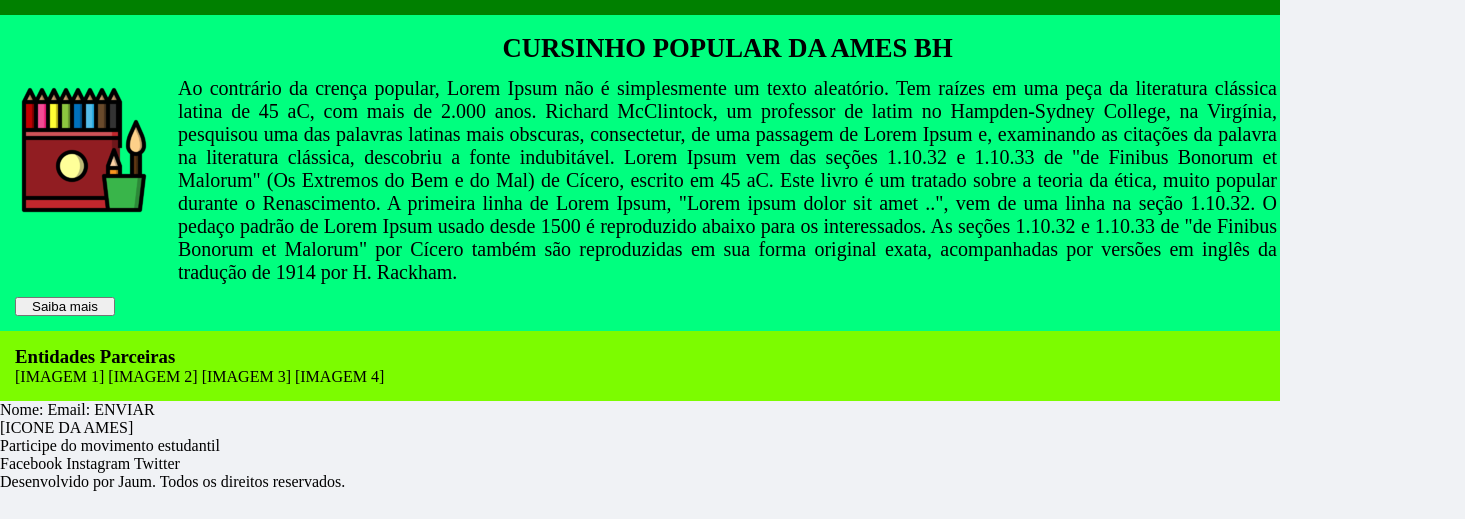
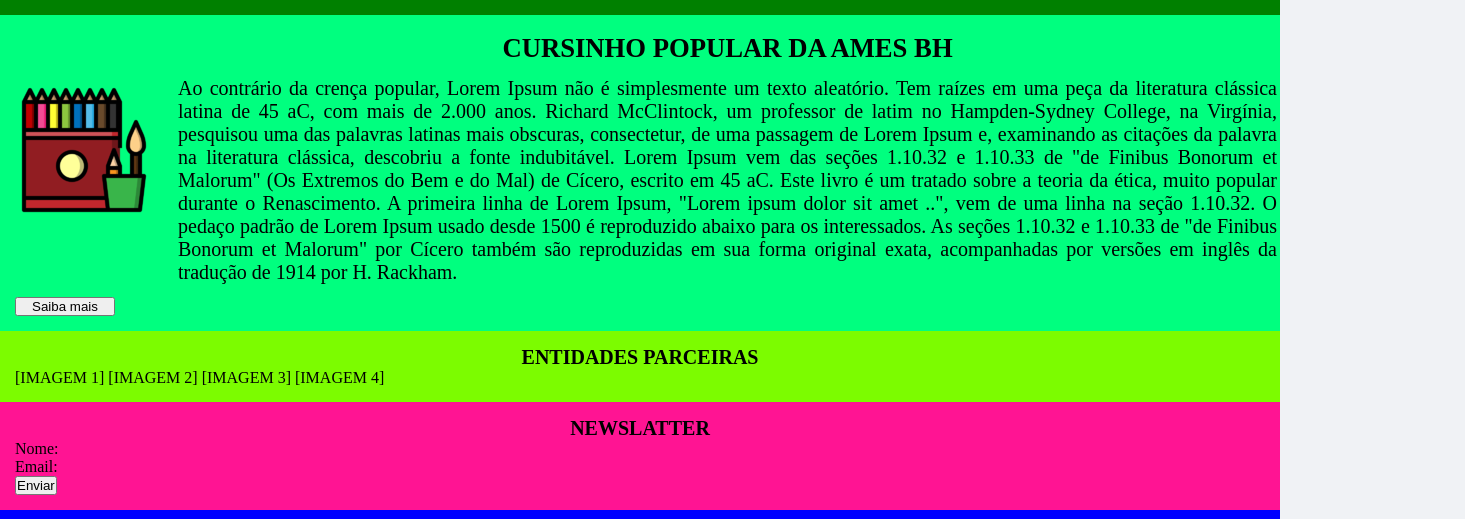
Before and after one commit to uujaum/Ames-bh, a plain HTML site: page index.html in a window 1280 px wide. Shown: the part 524-1043 px from the top of the page, 1465 px wide, since content can reach past the window. Before the commit the page ends 1015 px from the top, so only its background shows below. Drawn offline with Linux system fonts and the light colour scheme.

Commit message:
Termino do básico da pagina inicial
O erro da tela continuada deve ser consertado.

```diff
--- a/_css/estilo.css
+++ b/_css/estilo.css
@@ -180,3 +180,76 @@ section#entidades-parceiras {
 	height: 100%;
 	padding: 15px;
 }
+
+section#entidades-parceiras h3 {
+	text-align: center;
+	text-transform: uppercase;
+	font-size: 15pt;
+}
+
+/* SECTION - NEWSLATTER */
+
+section#newslatter {
+	background-color: #FF1493;
+	width: 100%;
+	height: 100%;
+	padding: 15px;
+}
+
+section#newslatter h3 {
+	text-align: center;
+	text-transform: uppercase;
+	font-size: 15pt;
+}
+
+/* FOOTER - RODAPE */
+
+footer#rodape div#rodape-inicial {
+	background-color: #0000FF;
+	width: 100%;
+	height: 100%;
+	padding: 15px;
+	display: flex;
+	justify-content: space-around;
+}
+
+footer#rodape div#rodape-icone {
+	width: 20%;
+	position: relative;
+	left: 10px;
+}
+
+footer#rodape div#rodape-frase {
+	width: 60%;
+	text-align: center;
+	color: white;
+	font-size: 15pt;
+	position: relative;
+	top: 70px;
+}
+
+footer#rodape div#rodape-sociais {
+	width: 20%;
+	margin: 10px;
+	position: relative;
+	left: 210px;
+	top: 15px;
+}
+
+footer#rodape div#rodape-final {
+	background-color: #0000CD;
+	width: 100%;
+	height: 100%;
+	padding: 15px;
+	color: #fff;
+	font-weight: bolder;
+}
+
+footer#rodape div#rodape-final p {
+	text-align: center;
+}
+
+footer#rodape div#rodape-final p a {
+	color: #fff;
+	text-decoration: none;
+}
--- a/index.html
+++ b/index.html
@@ -83,31 +83,34 @@
 	</section>
 
 	<section id="newslatter">
-		Nome:
-		Email:
-		ENVIAR
+		<h3> Newslatter </h3>
+
+		<p> Nome: </p>
+		<p> Email: </p>
+
+		<input type="submit" name="enviar" value="Enviar" />
 	</section>
 
 	<footer id="rodape">
 		<div id="rodape-inicial">
 
 			<div id="rodape-icone" class="item-rodape">
-				[ICONE DA AMES]
+				<img src="_imagens/_logo/logo-ames-bh-150.png">
 			</div>
 
 			<div id="rodape-frase" class="item-rodape">
-				Participe do movimento estudantil
+				<p> Participe do movimento estudantil, construa um grêmio na sua escola! </p>
 			</div>
 
 			<div id="rodape-sociais" class="item-rodape">
-				Facebook
-				Instagram
-				Twitter
+				<a href="#"><img src="_imagens/_icones/icone-facebook.png"></a> </br>
+				<a href="#"><img src="_imagens/_icones/icone-instagram.png"></a> </br>
+				<a href="#"><img src="_imagens/_icones/icone-twitter.png"></a>
 			</div>
 
 	    </div>
-		<div id="creditos-footer">
-			<p> Desenvolvido por Jaum. Todos os direitos reservados. </p>
+		<div id="rodape-final">
+			<p> &copy; Desenvolvido por <a href="#">Jaum</a>. Todos os direitos reservados. </p>
 		</div>
 	</footer>
 </body>
```
Also changed, not shown: _imagens/_icones/icone-facebook.png (added), _imagens/_icones/icone-instagram.png (added), _imagens/_icones/icone-twitter.png (added).
